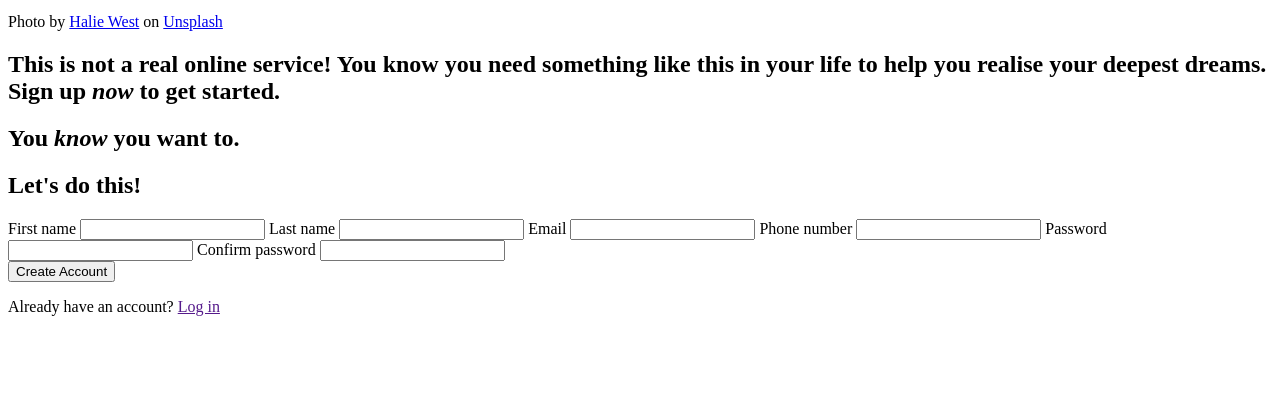
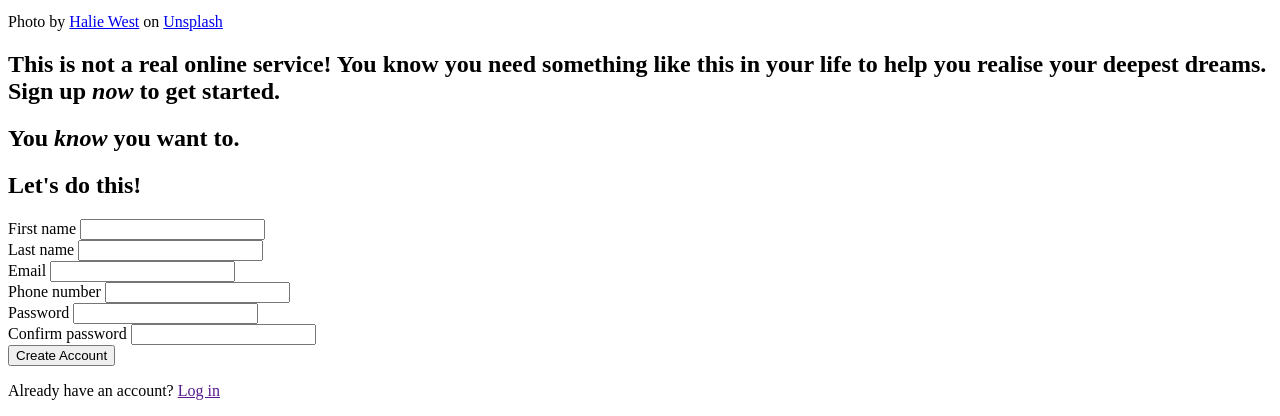
Before and after one commit to zoltan-antal/sign-up-form, a plain HTML site: page index.html in a window 1280 px wide. Shown: the part 3353-3769 px from the top of the page. Before the commit the page ends 3685 px from the top, so only its background shows below. Drawn offline with Linux system fonts and the light colour scheme.

Commit message:
Change form structure

```diff
--- a/index.html
+++ b/index.html
@@ -16,31 +16,48 @@
     <p class="aside-credit">Photo by <a href="https://unsplash.com/@haliewestphoto?utm_source=unsplash&utm_medium=referral&utm_content=creditCopyText">Halie West</a> on <a href="https://unsplash.com/photos/25xggax4bSA?utm_source=unsplash&utm_medium=referral&utm_content=creditCopyText">Unsplash</a></p>
   </aside>
   <main>
+    <div class="sign-up-text">
       <h2>This is not a real online service! You know you need something like this in your life to help you realise your deepest dreams. Sign up <em>now</em> to get started.</h2>
       <h2>You <em>know</em> you want to.</h2>
+    </div>
     <form>
+      <div class="inputs">
         <h2>Let's do this!</h2>
-      <div class="inputs">
+        <div class="input-row">
+          <div class="input">
             <label for="first-name">First name</label>
             <input type="text" id="first-name" name="first_name">
-
+          </div>
+          <div class="input">
             <label for="last-name">Last name</label>
             <input type="text" id="last-name" name="last_name">
-
+          </div>
+        </div>
+        <div class="input-row">
+          <div class="input">
             <label for="email">Email</label>
             <input type="email" id="email" name="email">
-
+          </div>
+          <div class="input">
             <label for="phone-number">Phone number</label>
             <input type="text" id="phone-number" name="phone_number">
-
+          </div>
+        </div>
+        <div class="input-row">
+          <div class="input">
             <label for="password">Password</label>
             <input type="password" id="password" name="password">
-
+          </div>
+          <div class="input">
             <label for="password-repeat">Confirm password</label>
             <input type="password" id="password-repeat" name="password_repeat">
           </div>
+        </div>
+      </div>
+      <div class="buttons">
         <button class="form-button" type="submit">Create Account</button>
         <p class="body-text">Already have an account? <a href="">Log in</a></p>
+      </div>
     </form>
   </main>
 </body>
```
Lines whose indentation alone changed are shown as unchanged.
